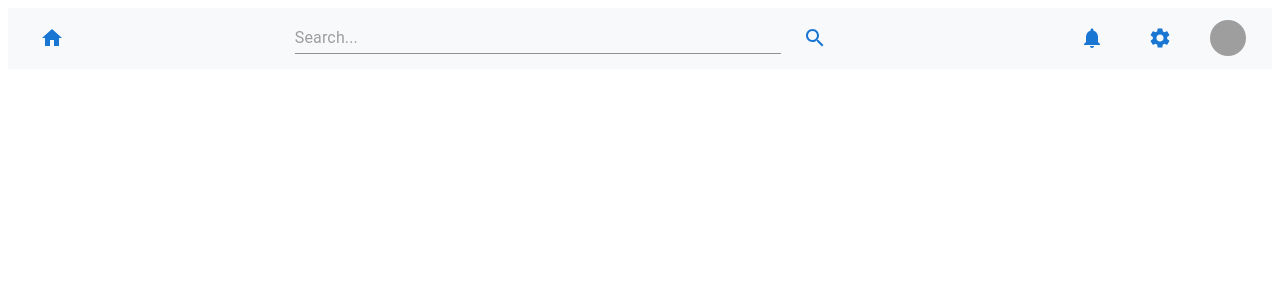
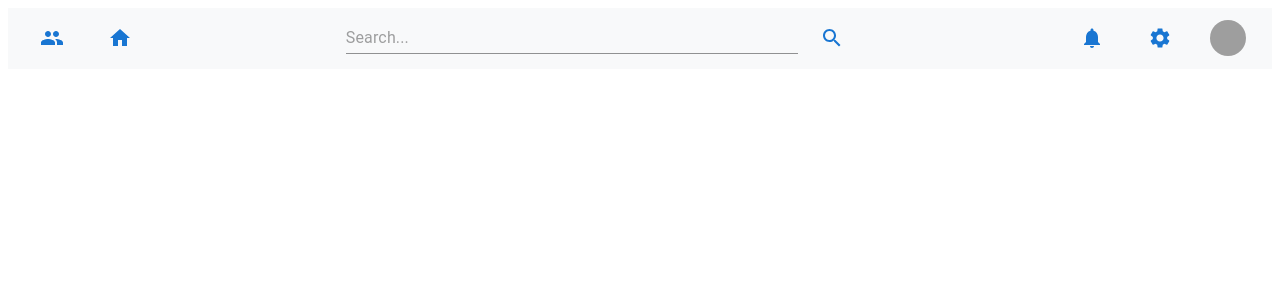
Before and after one commit to neuropython/SoftwareEngineeringFrontend, a React (Vite) app in the folder Frontend/: page / in a window 1280 px wide. Shown: the top 300 px of the page. Built offline with nearby package versions, Linux system fonts and the light colour scheme; grey boxes are pictures that could not be loaded.

Commit message:
Add group button with icon

```diff
--- a/Frontend/src/components/Navbar.tsx
+++ b/Frontend/src/components/Navbar.tsx
@@ -6,6 +6,7 @@ import SearchIcon from '@mui/icons-material/Search';
 import HomeIcon from '@mui/icons-material/Home';
 import SettingsIcon from '@mui/icons-material/Settings';
 import NotificationsIcon from '@mui/icons-material/Notifications';
+import GroupIcon from '@mui/icons-material/Group';
 import AccountCircle from '@mui/icons-material/AccountCircle';
 
 interface NavButtonProps {
@@ -33,9 +34,11 @@ const NavButton: React.FC<NavButtonProps> = ({ text, icon, onClick, profilePictu
 };
 
 const Navbar: React.FC = () => {
+    const authorized: boolean = true;
     return (
         <nav className="navbar">
             <div className="navbar-left">
+                <NavButton  icon={<GroupIcon />} onClick={() => console.log('Group')} />
                 <NavButton  icon={<HomeIcon />} onClick={() => console.log('Home')} />
             </div>
             <div  className="navbar-center">
```
